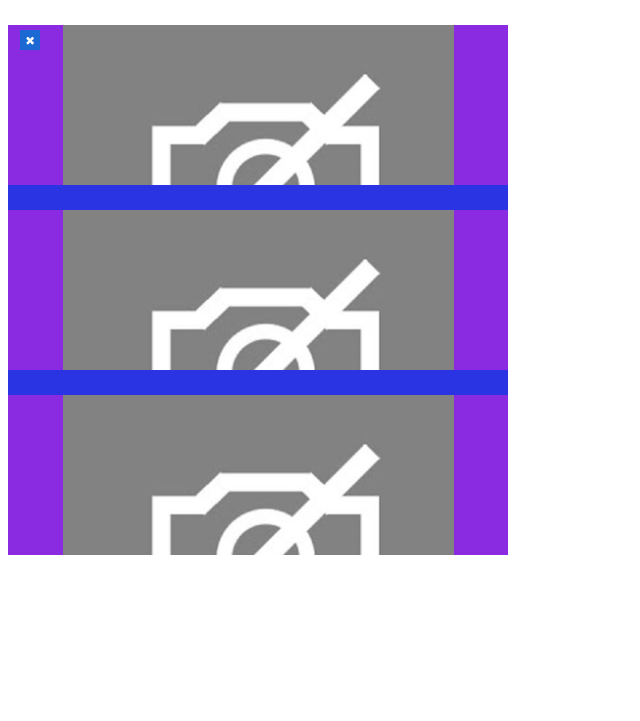
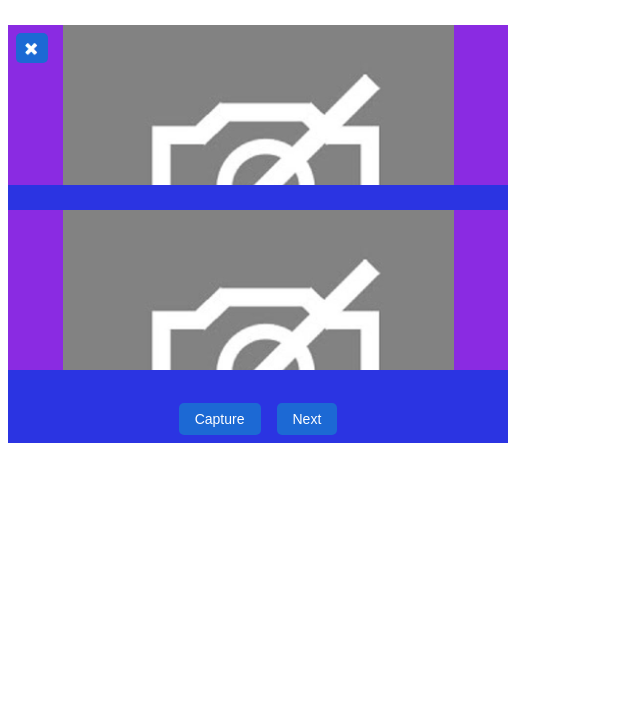
Before and after one commit to AleksM03/InnoHub2024, a plain HTML site: page templates/test.html in a window 1280 px wide. Shown: the whole page, without its empty margins (0-640 px from the left). Drawn offline with Linux system fonts and the light colour scheme; files whose address does not match are found by name.

```diff
--- a/templates/test.html
+++ b/templates/test.html
@@ -45,15 +45,11 @@
 
         .cancel-button {
             position: absolute;
-            top: 30px;
-            left: 20px;
-            width: 20px;
-            height: 20px;
+            height: 30px;
             /* Hinzugefügt, um die Höhe des Buttons festzulegen */
-            background: transparent;
-            /* Änderung der Hintergrundfarbe auf transparent */
             background-image: url('/Users/Admin/Documents/Studium/8.Semester/BMWInnoChallenge/InnoHub2024/static/x_icon.png');
             background-size: contain;
+            background-repeat: no-repeat;
             cursor: pointer;
             border: none;
         }
@@ -65,6 +61,26 @@
             padding: 6px 8px;
             font-size: 12px;
             cursor: pointer;
+        }
+
+        /* Button styles */
+        .button-group {
+            display: flex;
+            justify-content: center;
+            align-items: center;
+            flex-direction: row;
+        }
+
+        button {
+            background-color: #1c69d4;
+            color: #fff;
+            font-size: 14px;
+            padding: 8px 16px;
+            border: none;
+            border-radius: 5px;
+            /* Abgerundete Ecken */
+            cursor: pointer;
+            margin: 8px;
         }
     </style>
 </head>
@@ -80,8 +96,9 @@
         <div id="videoContainer">
             <img src="/Users/Admin/Documents/Studium/8.Semester/BMWInnoChallenge/InnoHub2024/static/camera.png">
         </div>
-        <div id="videoContainer">
-            <img src="/Users/Admin/Documents/Studium/8.Semester/BMWInnoChallenge/InnoHub2024/static/camera.png">
+        <div class="button-group">
+            <button id="capture">Capture</button>
+            <button id="nextButton">Next</button>
         </div>
     </div>
 </body>
```
Also changed, not shown: templates/label1.html (+4 -8 lines), templates/label2.html (+1 -8 lines).
